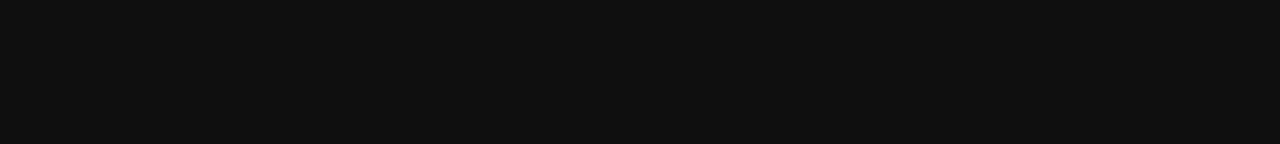
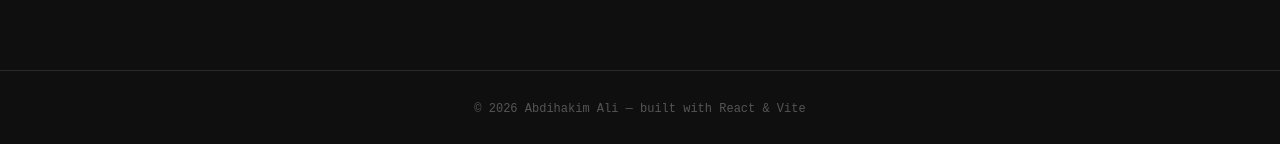
Before and after one commit to Abdihakim-bit/portfolio, a React app: page / in a window 1280 px wide. Shown: the part 4425-4569 px from the top of the page. Before the commit the page ends 4495 px from the top, so only its background shows below. Built offline with nearby package versions, Linux system fonts and the light colour scheme; the HTML template or start-up script is replaced by a standard one.

Commit message:
Added a footer at the bottom

```diff
--- a/src/App.jsx
+++ b/src/App.jsx
@@ -6,6 +6,7 @@ import About from './components/About';
 import Projects from './components/Projects';
 import Skills from './components/Skills';
 import Contact from './components/Contact';
+import Footer from './components/Footer';
 
 const YOUR_NAME = 'Abdihakim Ali';
 
@@ -20,6 +21,7 @@ export default function App() {
           <Skills />
           <Contact />
       </main>
+      <Footer name={YOUR_NAME} />
     </>
   );
 }
--- /dev/null
+++ b/src/components/Footer.jsx
@@ -0,0 +1,14 @@
+import React from 'react';
+
+export default function Footer({ name }) {
+  return (
+    <footer style={{
+      borderTop: '1px solid var(--border)', padding: '28px 24px',
+      textAlign: 'center',
+    }}>
+      <p style={{ fontFamily: 'var(--mono)', fontSize: 12, color: 'var(--text-muted)' }}>
+        © {new Date().getFullYear()} {name} — built with React & Vite
+      </p>
+    </footer>
+  );
+}
```
